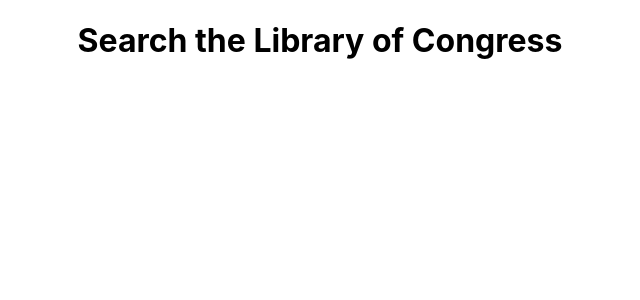
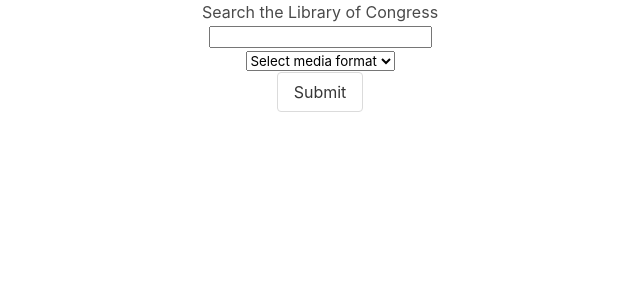
Before and after one commit to irene-rojas/library_congress, a React (Create React App) app: page / in a window 1280 px wide. Shown: the top 300 px of the page, without its empty margins (320-960 px from the left). Built offline with nearby package versions, Linux system fonts and the light colour scheme.

Commit message:
removed Bulma

```diff
--- a/package.json
+++ b/package.json
@@ -7,6 +7,7 @@
     "@testing-library/react": "^11.1.0",
     "@testing-library/user-event": "^12.1.10",
     "axios": "^0.21.1",
+    "bulma-start": "^0.0.4",
     "react": "^17.0.1",
     "react-dom": "^17.0.1",
     "react-scripts": "4.0.2",
--- a/public/index.html
+++ b/public/index.html
@@ -24,6 +24,7 @@
       work correctly both with client-side routing and a non-root public URL.
       Learn how to configure a non-root public URL by running `npm run build`.
     -->
+    <link rel="stylesheet" href="https://cdn.jsdelivr.net/npm/bulma@0.9.1/css/bulma.min.css">
     <title>Search the Library of Congress</title>
   </head>
   <body>
--- a/src/App.css
+++ b/src/App.css
@@ -1,38 +1,3 @@
 .App {
   text-align: center;
 }
-
-.App-logo {
-  height: 40vmin;
-  pointer-events: none;
-}
-
-@media (prefers-reduced-motion: no-preference) {
-  .App-logo {
-    animation: App-logo-spin infinite 20s linear;
-  }
-}
-
-.App-header {
-  background-color: #282c34;
-  min-height: 100vh;
-  display: flex;
-  flex-direction: column;
-  align-items: center;
-  justify-content: center;
-  font-size: calc(10px + 2vmin);
-  color: white;
-}
-
-.App-link {
-  color: #61dafb;
-}
-
-@keyframes App-logo-spin {
-  from {
-    transform: rotate(0deg);
-  }
-  to {
-    transform: rotate(360deg);
-  }
-}
--- a/src/App.js
+++ b/src/App.js
@@ -1,6 +1,8 @@
 import React, { useState } from 'react';
 import Axios from 'axios';
 import './App.css';
+import Results from "./components/Results/Results";
+
 
 function App() {
 
@@ -8,26 +10,78 @@
   const [query, setQuery] = useState("");
   const [format, setFormat] = useState("");
 
+  const imageSearch = () => {
+    Axios.get(`https://www.loc.gov/${format}/?q=${query}&fo=json`)
+    .then(res => {
+        setResults(res.data.results);
+        console.log(res.data.results);
+    });
+  }
+
 
   return (
     <div className="App">
 
       <header><h1>Search the Library of Congress</h1></header>
 
+      <form
+        className="searchForm"
+        onSubmit={event => {
+          event.preventDefault();
+          imageSearch();
+        }}>
 
+        <input
+          value={query}
+          onChange={event => {
+              event.preventDefault();
+              setQuery(event.target.value);
+          }}
+        />
 
+        <br/>
 
+        <select
+            className="formatDropdown"
+            value={format}
+            onChange={event => {
+                event.preventDefault();
+                setFormat(event.target.value);
+            }}>
+            <option>Select media format</option>
+            <option value="photos">Photos</option>
+            <option value="audio">Audio</option>
+            <option value="film-and-videos">Film/Videos</option>
+            <option value="newspapers">Newspapers</option>
+            <option value="maps">Maps</option>
+            <option value="manuscripts">Manuscripts</option>
+            <option value="websites">Websites</option>
+            <option value="notated-music">Printed Music</option>
+        </select>
 
+        <br/>
 
+        <button className="button">Submit</button>
 
+      </form>
 
-
-
-
-
-
+      <div className="resultsDiv">
+        {results.map((result, index) => {
+          return (
+            <Results
+              className="singleResult"
+              key={index}
+              title={result.title}
+              description={result.description}
+              image={result.image_url[0]}
+            />
+          )
+        })}
+      </div>
 
     </div>
+    // end App
+
   );
 }
 
```
Also changed, not shown: 1 other file (tests, documents, lock files or other folders).
